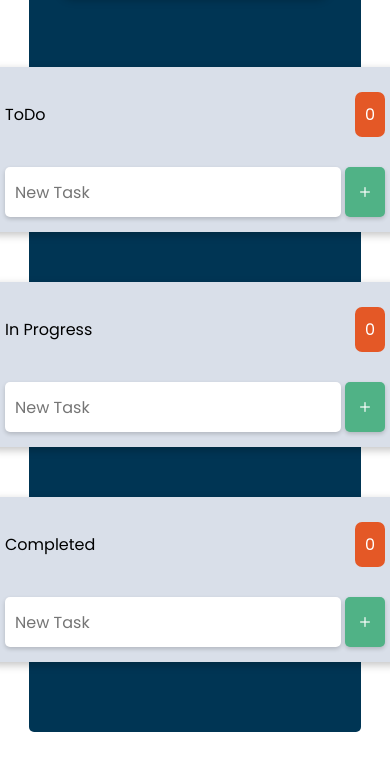
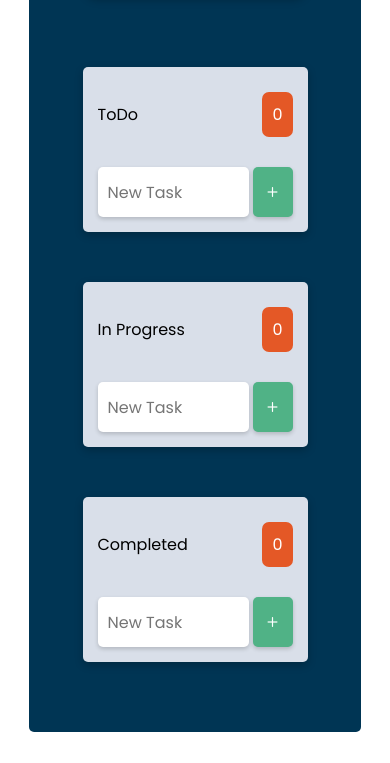
Before and after one commit to PavithranV17/My-apps, a plain HTML site: page progress/index.html in a window 390 px wide. Shown: the part 347-1110 px from the top of the page. Drawn offline with nearby package versions, Linux system fonts and the light colour scheme.

Commit message:
fix : Modified style.css

```diff
--- a/progress/style.css
+++ b/progress/style.css
@@ -186,7 +186,7 @@
     /* align-self: center; */
 }
 
-@media (max-width: 720px){
+@media (max-width: 1200px){
     .Kanban{
         flex-direction: column;
         align-items: center;
@@ -194,7 +194,13 @@
 }
 
 @media (max-width: 480px){
-    .heading-progress, .taskbox{
-        min-width: 175px;
+    .heading-progress, .taskbox, .cards{
+        min-width: 150px;
+        max-width: 225px;
+        width: 100%;
+    }
+
+    .add input {
+        min-width: 50px;
     }
 }
```
